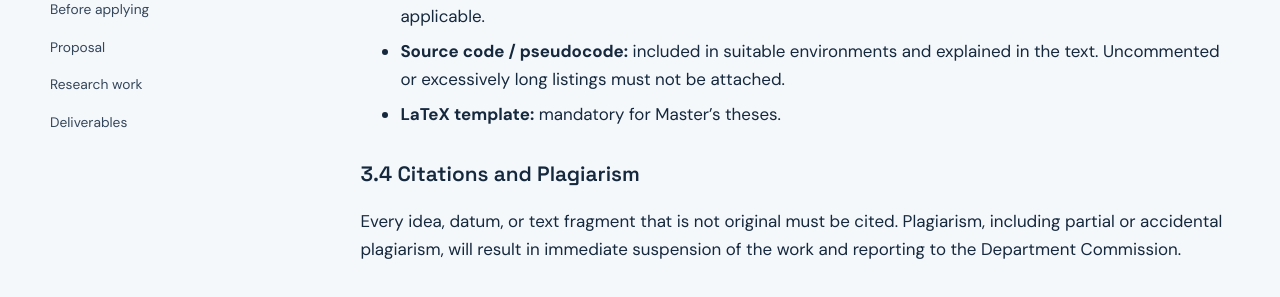
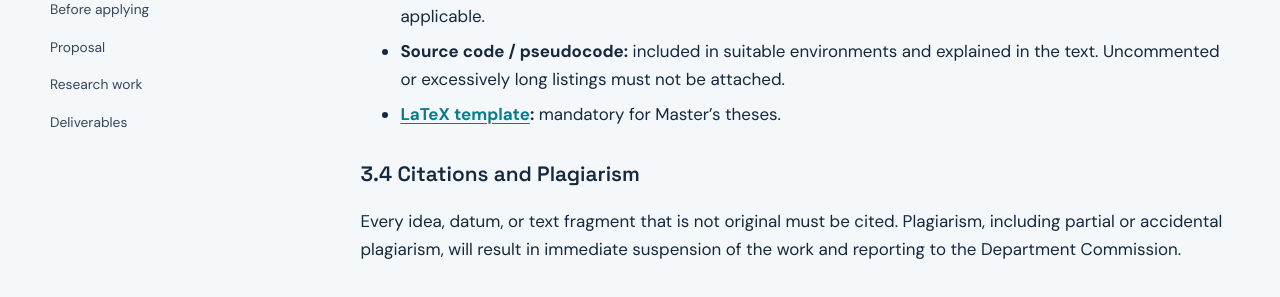
Before and after one commit to sAIferLab-Cyber/saiferlab-cyber.github.io, a Jekyll site: the page built from rules.md, in a window 1280 px wide and 900 px high, scrolled down 4465 px. Shown: the part 157-454 px from the top of the window. Built offline with Jekyll 4.4.1, drawn with Linux system fonts in a browser that asks for light colours.

```diff
--- a/rules.md
+++ b/rules.md
@@ -1,8 +1,8 @@
 ---
-layout: page
 title: Thesis rules
 eyebrow: Information for students
 intro: The steps and working principles used to define, conduct, and complete a thesis with the group.
+layout: page
 page_kind: rules
 permalink: /rules/
 ---
@@ -27,18 +27,20 @@ Read the topic description and verify that your background is aligned with the e
 ## Bachelor's and Master's Degree Programs
 
 <a id="preamble"></a>
+
 ## 1. Preamble and Scope
 
 These regulations define the procedural rules, drafting standards, and role distribution among the student, supervisor, and co-supervisor for the preparation of the thesis.
 
 They apply to:
 
-- Bachelor's Degree thesis students in *Ingegneria Elettronica, Informatica e delle Tecnologie per Internet*;
+- Bachelor's Degree thesis students in _Ingegneria Elettronica, Informatica e delle Tecnologie per Internet_;
 - Master's Degree thesis students in Computer Engineering, Cybersecurity and Artificial Intelligence.
 
 Acceptance of the thesis topic by the student implies full acceptance of these regulations.
 
 <a id="general-rules"></a>
+
 ## 2. General Rules
 
 ### 2.1 Topic Assignment
@@ -130,6 +132,7 @@ Dates are indicative and agreed upon on a case-by-case basis. Any delay exceedin
 Instant messaging services, including WhatsApp, Telegram, and SMS, are not allowed for substantial thesis matters unless expressly agreed otherwise with the co-supervisor.
 
 <a id="drafting-guidelines"></a>
+
 ## 3. Drafting Guidelines
 
 ### 3.1 Writing Tool
@@ -158,13 +161,14 @@ The thesis must respect the following general minimum structure:
 - **Style:** formal, grammatically impersonal, and terminologically precise.
 - **Figures and tables:** numbered, cited in the text, and provided with a caption and source where applicable.
 - **Source code / pseudocode:** included in suitable environments and explained in the text. Uncommented or excessively long listings must not be attached.
-- **LaTeX template:** mandatory for Master's theses.
+- [**LaTeX template**](https://it.overleaf.com/latex/templates/universita-di-cagliari-tesi/qpgyzmvxyhxf)**:** mandatory for Master's theses.
 
 ### 3.4 Citations and Plagiarism
 
 Every idea, datum, or text fragment that is not original must be cited. Plagiarism, including partial or accidental plagiarism, will result in immediate suspension of the work and reporting to the Department Commission.
 
 <a id="student-autonomy"></a>
+
 ## 4. Student Autonomy and Role of Supervisor/Co-Supervisor
 
 ### 4.1 Fundamental Principle
@@ -195,6 +199,7 @@ The student is required to:
 4. Submit the issue to the co-supervisor, or supervisor when no co-supervisor is present, only if it affects the scientific validity of the work.
 
 <a id="bachelors-thesis"></a>
+
 ## 5. Specifications for Bachelor's Thesis
 
 - **Indicative length:** 30–50 pages, excluding title page, table of contents, and bibliography.
@@ -203,6 +208,7 @@ The student is required to:
 - **Code / implementation:** if included, it must be functional and documented, but cannot be the sole object of the thesis.
 
 <a id="masters-thesis"></a>
+
 ## 6. Specifications for Master's Thesis
 
 - **Indicative length:** 70–100+ pages.
@@ -210,6 +216,7 @@ The student is required to:
 - **Originality:** an element of novelty is required, whether theoretical, methodological, or applicative, explicitly stated and defended.
 
 <a id="final-phases"></a>
+
 ## 7. Final Phases
 
 ### 7.1 Draft Submission
@@ -225,6 +232,7 @@ The supervisor, and where involved the co-supervisor, may request up to two revi
 The final version must be approved in writing, by confirmation email from the supervisor, at least 7 days before the deadline for submission to the Registrar's Office.
 
 <a id="final-clause"></a>
+
 ## 8. Final Clause
 
 These regulations may be supplemented by specific agreements between the supervisor, co-supervisor, and student, provided they do not conflict with University regulations. In case of disputes, reference is made to the University Teaching Regulations and the judgment of the Degree Program Coordinator.
```
